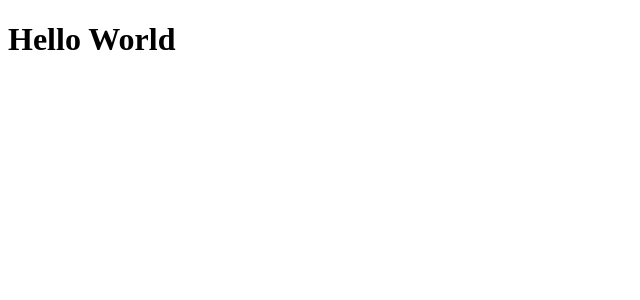
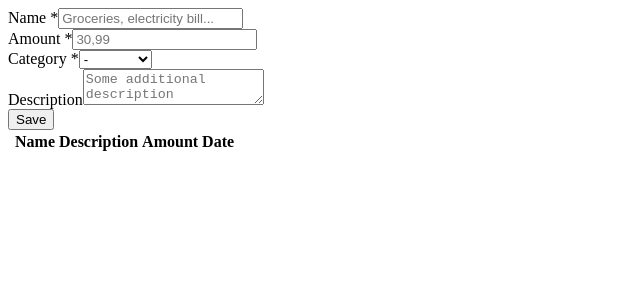
Before and after one commit to andreasremdt/expensify, a React app: page / in a window 1280 px wide. Shown: the top 300 px of the page, without its empty margins (0-640 px from the left). Built offline with nearby package versions, Linux system fonts and the light colour scheme; the HTML template or start-up script is replaced by a standard one.

Commit message:
Add React baseline

```diff
--- /dev/null
+++ b/client/App.js
@@ -0,0 +1,14 @@
+import React from "react";
+import ExpensesTable from "./components/ExpensesTable";
+import ExpensesForm from "./components/ExpensesForm";
+
+function App() {
+  return (
+    <React.Fragment>
+      <ExpensesForm />
+      <ExpensesTable />
+    </React.Fragment>
+  );
+}
+
+export default App;
--- /dev/null
+++ b/client/components/ExpensesForm.js
@@ -0,0 +1,64 @@
+import React from "react";
+import formatCurrency from '../utils/format-currency';
+
+class ExpensesForm extends React.PureComponent {
+  state = {
+    name: "",
+    amount: "",
+    category: "",
+    description: ""
+  };
+
+  handleChange = (evt) => {
+    var { target } = evt;
+
+    this.setState({
+      [target.id]: target.value
+    });
+  };
+
+  handleBlur = (evt) => {
+    var amount = formatCurrency(evt.target.value);
+
+    if (amount) {
+      console.log(amount);
+      this.setState({ amount });
+    }
+  };
+
+  handleSubmit = (evt) => {
+    evt.preventDefault();
+
+    console.log(this.state);
+  };
+
+  render() {
+    return (
+      <form onSubmit={this.handleSubmit}>
+        <div>
+          <label htmlFor="name">Name *</label>
+          <input type="text" id="name" onChange={this.handleChange} value={this.state.name} placeholder="Groceries, electricity bill..." required />
+        </div>
+        <div>
+          <label htmlFor="amount">Amount *</label>
+          <input type="text" id="amount" onChange={this.handleChange} onBlur={this.handleBlur} value={this.state.amount} placeholder="30,99" required />
+        </div>
+        <div>
+          <label htmlFor="category">Category *</label>
+          <select id="category" onChange={this.handleChange} required>
+            <option value="-">-</option>
+            <option value="living">Living</option>
+            <option value="vacation">Vacation</option>
+          </select>
+        </div>
+        <div>
+          <label htmlFor="description">Description</label>
+          <textarea id="description" onChange={this.handleChange} value={this.state.description} placeholder="Some additional description" />
+        </div>
+        <button type="submit">Save</button>
+      </form>
+    )
+  }
+}
+
+export default ExpensesForm;
--- /dev/null
+++ b/client/components/ExpensesTable.js
@@ -0,0 +1,43 @@
+import React from "react";
+
+class ExpensesTable extends React.PureComponent {
+  state = {
+    expenses: []
+  };
+
+  render() {
+    return (
+      <table>
+        <thead>
+          <tr>
+            <th></th>
+            <th>Name</th>
+            <th>Description</th>
+            <th>Amount</th>
+            <th>Date</th>
+            <th></th>
+          </tr>
+        </thead>
+        <tbody>
+          {this.state.expenses.map(expense => (
+            <tr key={expense.id}>
+              <td>
+                <input type="checkbox" />
+              </td>
+              <td>{expense.name}</td>
+              <td>{expense.description}</td>
+              <td>{expense.amount}</td>
+              <td>{expense.date}</td>
+              <td>
+                <button type="button">Edit</button>
+                <button type="button">Delete</button>
+              </td>
+            </tr>
+          ))}
+        </tbody>
+      </table>
+    )
+  }
+}
+
+export default ExpensesTable;
--- a/client/index.js
+++ b/client/index.js
@@ -1,10 +1,5 @@
 import { render } from "react-dom";
 import React from "react";
-
-function App() {
-  return (
-    <h1>Hello World</h1>
-  );
-}
+import App from "./App";
 
 render(<App />, document.getElementById("root"));
--- /dev/null
+++ b/client/utils/format-currency.js
@@ -0,0 +1,28 @@
+function formatCurrency(value) {
+  var segments = value.split(",");
+
+  if (segments.length > 2) {
+    return false;
+  }
+
+  if (segments.length == 1) {
+    segments[1] = "00";
+  }
+
+  if (segments[1].length == 1) {
+    segments[1] = segments[1] + "0";
+  } else if (segments[1].length > 2) {
+    segments[1] = segments[1].slice(0, 2);
+  }
+
+  var before = parseInt(segments[0]);
+  var after = parseInt(segments[1]);
+
+  if (isNaN(before) || isNaN(after)) {
+    return false;
+  }
+
+  return `${segments[0]},${segments[1]}`;
+}
+
+export default formatCurrency;
--- a/package.json
+++ b/package.json
@@ -16,6 +16,7 @@
   },
   "devDependencies": {
     "@babel/core": "^7.8.3",
+    "@babel/plugin-proposal-class-properties": "^7.8.3",
     "@babel/preset-env": "^7.8.3",
     "@babel/preset-react": "^7.8.3",
     "babel-loader": "^8.0.6",
--- a/webpack.config.js
+++ b/webpack.config.js
@@ -14,7 +14,8 @@ module.exports = {
         use: {
           loader: "babel-loader",
           options: {
-            presets: ["@babel/preset-react", "@babel/preset-env"]
+            presets: ["@babel/preset-react", "@babel/preset-env"],
+            plugins: ["@babel/plugin-proposal-class-properties"]
           }
         }
       }
@@ -22,5 +23,6 @@ module.exports = {
   },
   devServer: {
     contentBase: path.resolve(__dirname, "dist")
-  }
+  },
+  devtool: "source-map"
 }
```
Also changed, not shown: 1 other file (tests, documents, lock files or other folders).
